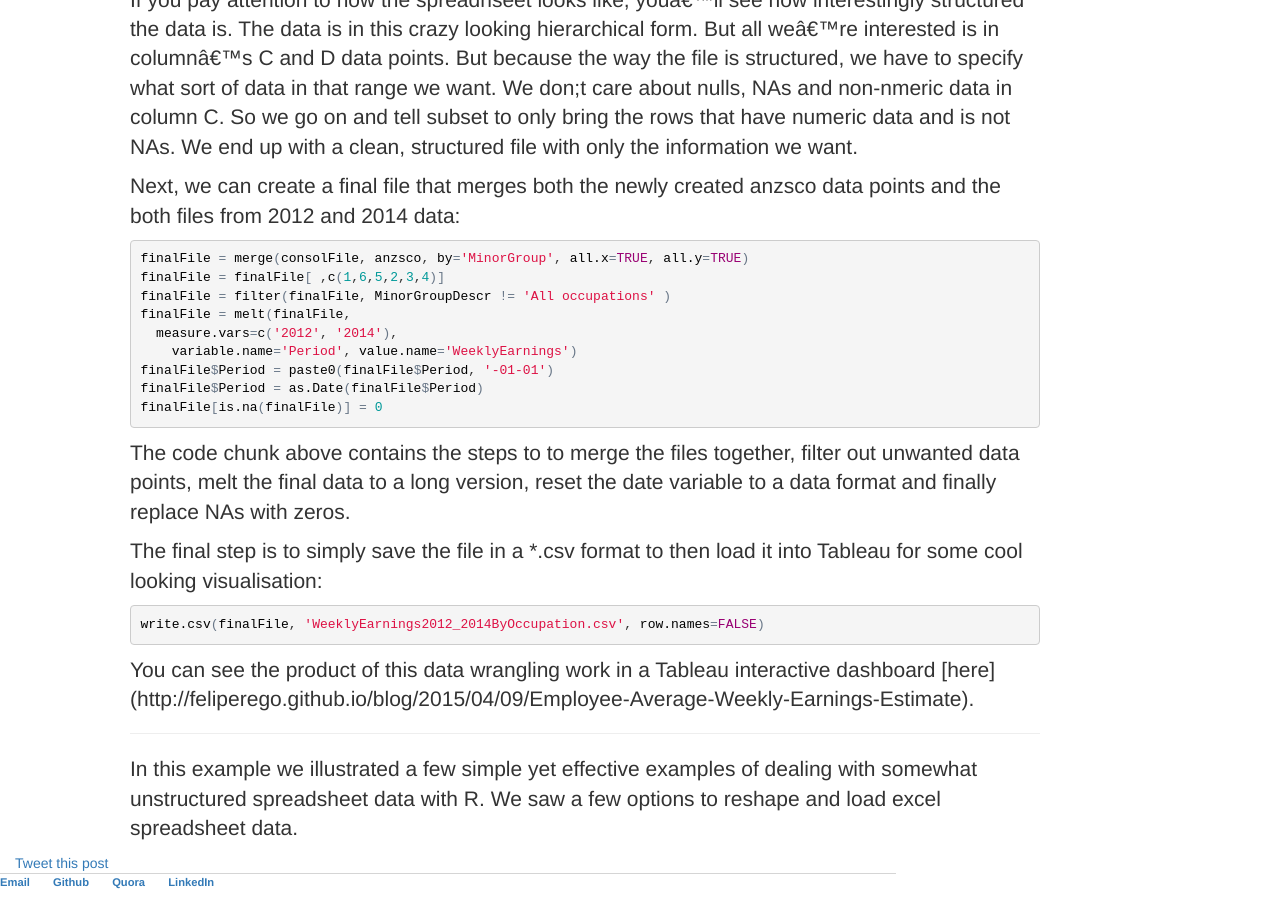
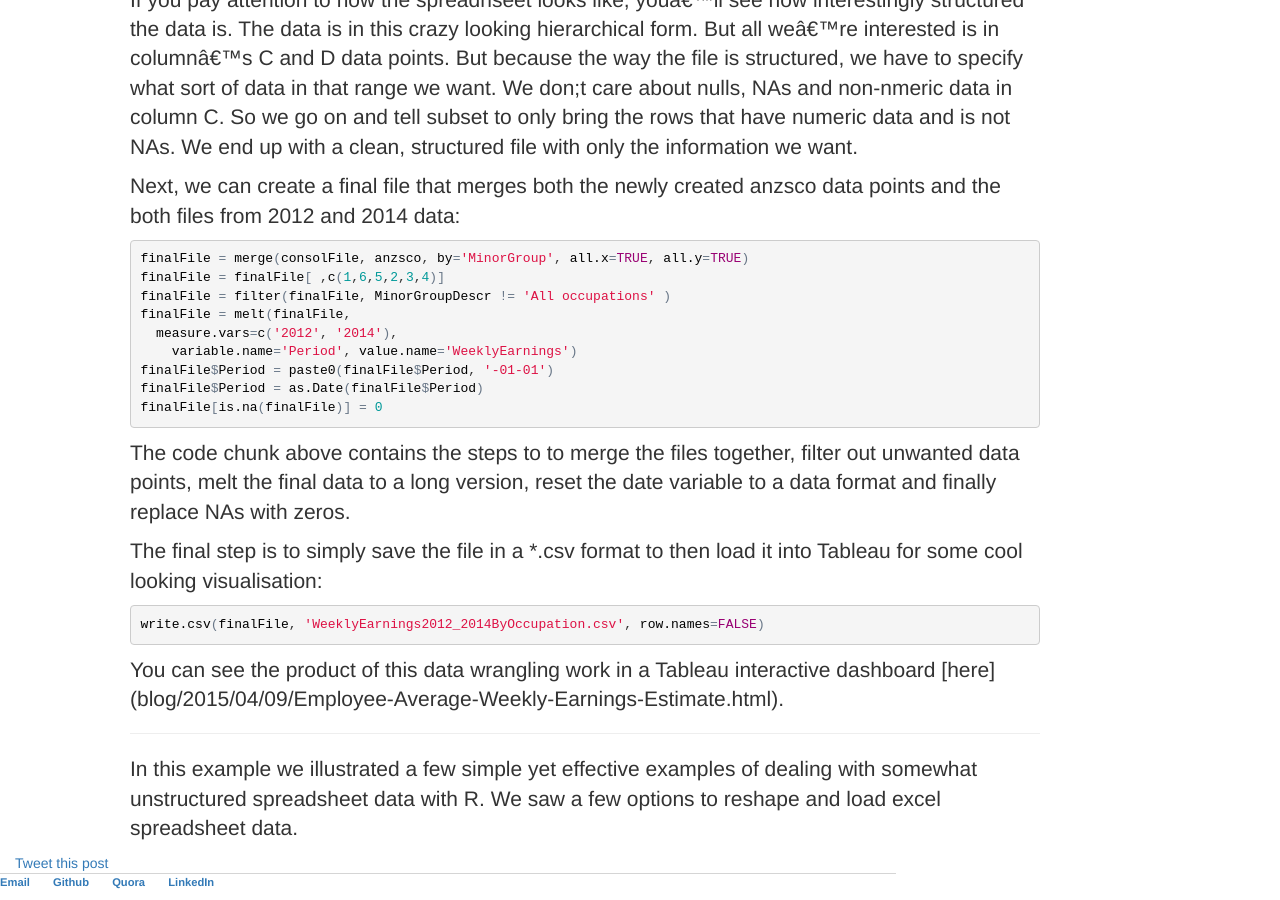
Before and after one commit to FelipeRego/FelipeRego.github.io, a Jekyll site: the page built from _posts/2015-04-09-Simple-Spreadsheet-Data-Wrangling-With-R.html, in a window 1280 px wide and 900 px high, scrolled down 2700 px. Built offline with Jekyll 4.4.1, drawn with Linux system fonts in a browser that asks for light colours; a script that is not in the unit is left out; comment, search, counter and statistics services are not loaded; some of the changed lines change nothing that is shown.

Commit message:
Update 2015-04-09-Simple-Spreadsheet-Data-Wrangling-With-R.html

```diff
--- a/_posts/2015-04-09-Simple-Spreadsheet-Data-Wrangling-With-R.html
+++ b/_posts/2015-04-09-Simple-Spreadsheet-Data-Wrangling-With-R.html
@@ -125,7 +125,7 @@ finalFile[is.na(finalFile)] = 0</code></pre>
 <p>The code chunk above contains the steps to to merge the files together, filter out unwanted data points, melt the final data to a long version, reset the date variable to a data format and finally replace NAs with zeros.</p>
 <p>The final step is to simply save the file in a *.csv format to then load it into Tableau for some cool looking visualisation:</p>
 <pre class="r"><code>write.csv(finalFile, 'WeeklyEarnings2012_2014ByOccupation.csv', row.names=FALSE)</code></pre>
-<p>You can see the product of this data wrangling work in a Tableau interactive dashboard [here](http://feliperego.github.io/blog/2015/04/09/Employee-Average-Weekly-Earnings-Estimate).</p>
+<p>You can see the product of this data wrangling work in a Tableau interactive dashboard [here](blog/2015/04/09/Employee-Average-Weekly-Earnings-Estimate.html).</p>
 <hr />
 <p>In this example we illustrated a few simple yet effective examples of dealing with somewhat unstructured spreadsheet data with R. We saw a few options to reshape and load excel spreadsheet data.</p>
 
```
